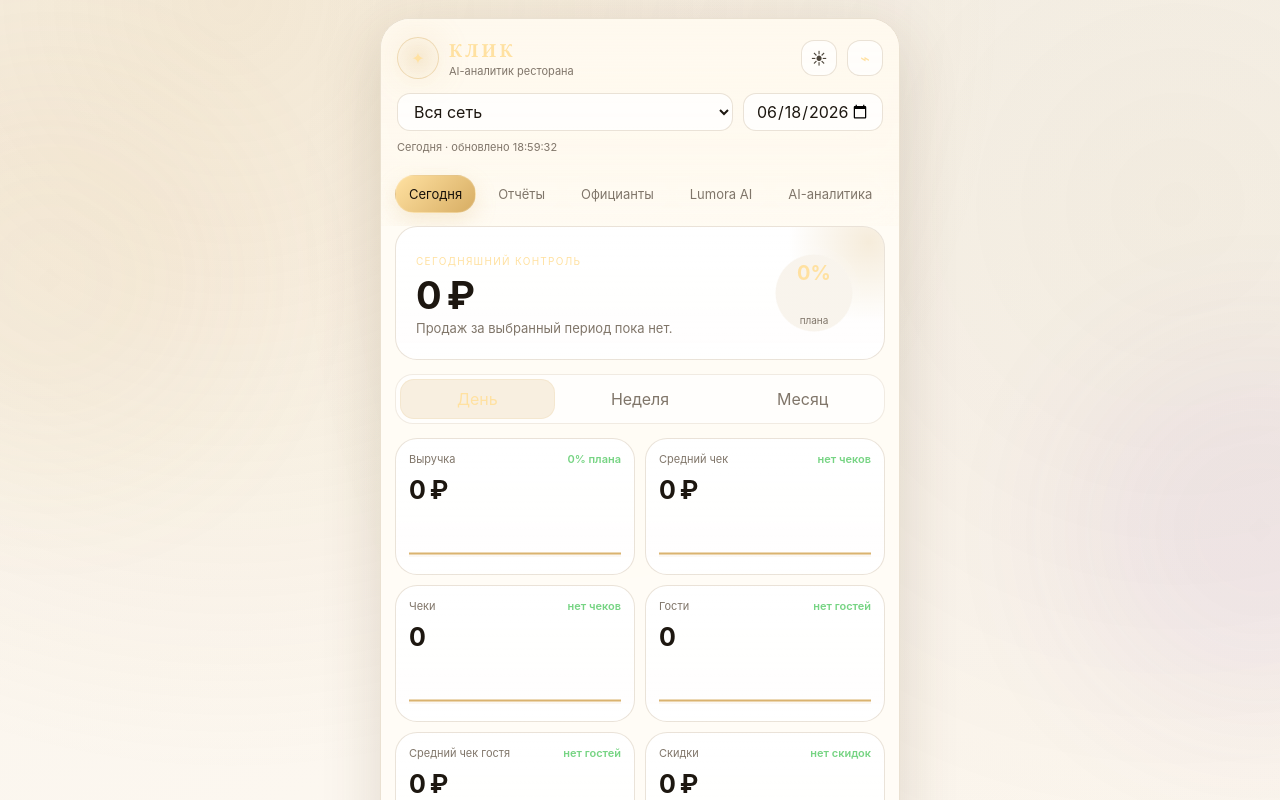
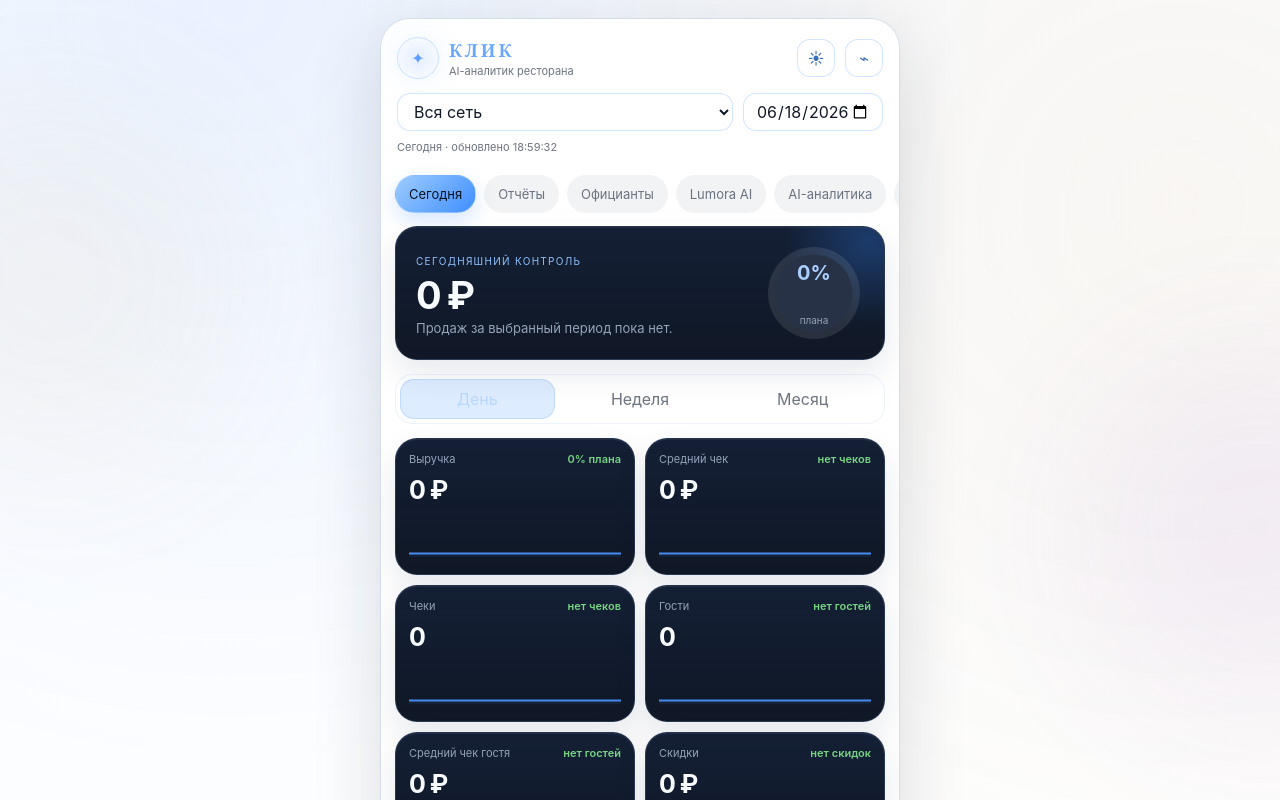
Before and after one commit to vladselydckov-a11y/lumora-2, a Next.js app: page / in a window 1280 px wide. Shown: the top 800 px of the page. Built offline with nearby package versions, Linux system fonts and the light colour scheme.

Commit message:
Update globals.css

```diff
--- a/app/globals.css
+++ b/app/globals.css
@@ -21,15 +21,17 @@
 
 :root[data-theme="light"] {
   color-scheme: light;
-  --bg: #f8f3eb;
-  --bg-2: #fffaf3;
-  --card: rgba(255, 255, 255, 0.90);
-  --card-2: rgba(255, 255, 255, 0.98);
-  --stroke: rgba(137, 102, 47, 0.18);
-  --text: #1d1710;
-  --muted: #80766a;
-  --soft: #4c443a;
-  --shadow: 0 18px 60px rgba(79, 55, 26, 0.16);
+  --bg: #f8f9fc;
+  --bg-2: #ffffff;
+  --card: rgba(10, 18, 33, 0.96);
+  --card-2: rgba(15, 26, 47, 0.98);
+  --stroke: rgba(62, 102, 166, 0.22);
+  --text: #15171c;
+  --muted: #6e7480;
+  --soft: #323844;
+  --accent: #3487ff;
+  --accent-2: #8fc2ff;
+  --shadow: 0 20px 70px rgba(18, 27, 45, 0.14);
 }
 
 :root[data-accent="blue"] {
@@ -68,9 +70,9 @@
 
 :root[data-theme="light"] .lumora-shell {
   background:
-    radial-gradient(circle at 18% 0%, rgba(215, 173, 99, 0.18), transparent 28%),
-    radial-gradient(circle at 92% 8%, rgba(137, 102, 47, 0.08), transparent 34%),
-    linear-gradient(155deg, #f8f3eb, #fffaf3 52%, #f1e7d9);
+    radial-gradient(circle at 18% 0%, rgba(52, 135, 255, 0.08), transparent 28%),
+    radial-gradient(circle at 92% 8%, rgba(215, 173, 99, 0.08), transparent 34%),
+    linear-gradient(155deg, #f9fbff, #ffffff 52%, #f4f7fc);
 }
 :root[data-theme="light"] .ambient { opacity: 0.16; }
 
@@ -87,7 +89,7 @@
   overflow: hidden;
   backdrop-filter: blur(22px);
 }
-:root[data-theme="light"] .app-frame { background: rgba(255, 252, 246, 0.96); }
+:root[data-theme="light"] .app-frame { background: rgba(255, 255, 255, 0.96); }
 
 .topbar {
   padding: 18px 16px 10px;
@@ -98,21 +100,24 @@
   backdrop-filter: blur(24px);
   border-bottom: 1px solid rgba(255,255,255,0.04);
 }
-:root[data-theme="light"] .topbar { background: linear-gradient(180deg, rgba(255, 249, 238, 0.98), rgba(255, 249, 238, 0.78)); }
+:root[data-theme="light"] .topbar { background: linear-gradient(180deg, rgba(255, 255, 255, 0.98), rgba(255, 255, 255, 0.82)); }
 
-.brand-row { display: grid; grid-template-columns: 42px 1fr 36px 36px; gap: 10px; align-items: center; }
-.brand-mark {
+.brand-row { display: grid; grid-template-columns: 42px auto 1fr 38px 38px; gap: 10px; align-items: center; }
+.brand-mark { grid-column: 1;
   width: 42px; height: 42px; border-radius: 50%; display: grid; place-items: center;
   color: var(--accent-2); border: 1px solid rgba(215, 173, 99, 0.38);
   background: radial-gradient(circle, rgba(215, 173, 99, 0.22), rgba(215, 173, 99, 0.04));
   box-shadow: 0 0 34px rgba(215, 173, 99, 0.18);
 }
-.brand-copy strong { display: block; letter-spacing: 0.18em; font-family: Georgia, serif; font-size: 18px; color: var(--accent-2); }
+.brand-copy { grid-column: 2; min-width: 0; }
+.brand-copy strong { display: block; letter-spacing: 0.16em; font-family: Georgia, serif; font-size: 18px; color: var(--accent-2); white-space: nowrap; }
 .brand-copy span { display: block; color: var(--muted); font-size: 11px; margin-top: 2px; }
 .ghost-icon, .notify-btn {
-  border: 1px solid var(--stroke); background: rgba(255,255,255,0.03); border-radius: 13px; height: 36px;
-  display: grid; place-items: center; color: var(--soft);
+  border: 1px solid var(--stroke); background: rgba(255,255,255,0.03); border-radius: 13px; height: 38px; width: 38px; min-width: 38px; max-width: 38px;
+  display: grid; place-items: center; color: var(--soft); justify-self: end;
 }
+.ghost-icon { grid-column: 4; }
+.notify-btn { grid-column: 5; }
 .notify-btn { color: var(--accent-2); }
 
 .filter-row { display: grid; grid-template-columns: 1fr 140px; gap: 10px; margin-top: 14px; }
@@ -131,7 +136,7 @@
   backdrop-filter: blur(18px);
 }
 .top-tabs::-webkit-scrollbar { display: none; }
-:root[data-theme="light"] .top-tabs { background: linear-gradient(180deg, rgba(255, 249, 238, 0.82), rgba(255, 249, 238, 0.45)); }
+:root[data-theme="light"] .top-tabs { background: linear-gradient(180deg, rgba(255, 255, 255, 0.90), rgba(255, 255, 255, 0.62)); }
 .top-tabs button {
   border: 1px solid transparent; background: rgba(255,255,255,0.035); color: var(--muted);
   padding: 10px 13px; border-radius: 999px; white-space: nowrap; font-size: 13px;
@@ -287,7 +292,53 @@
   .filter-row { grid-template-columns: 1fr; }
 }
 
-/* KLIK light theme polish */
+
+/* KLIK light theme: white canvas + dark-blue widgets */
+:root[data-theme="light"] .brand-copy strong { color: #6aa7ff; }
+:root[data-theme="light"] .brand-mark {
+  color: #5d9dff;
+  border-color: rgba(52, 135, 255, 0.22);
+  background: radial-gradient(circle, rgba(52, 135, 255, 0.14), rgba(255,255,255,0.82));
+  box-shadow: 0 0 28px rgba(52, 135, 255, 0.10);
+}
+:root[data-theme="light"] .ghost-icon,
+:root[data-theme="light"] .notify-btn,
+:root[data-theme="light"] .section-action button,
+:root[data-theme="light"] .text-btn {
+  color: #3a6fb8;
+  background: rgba(255, 255, 255, 0.86);
+  border-color: rgba(52, 135, 255, 0.22);
+}
+
+:root[data-theme="light"] .hero-card,
+:root[data-theme="light"] .panel,
+:root[data-theme="light"] .stat-card,
+:root[data-theme="light"] .chat-box,
+:root[data-theme="light"] .chat-input,
+:root[data-theme="light"] .modal {
+  --text: #f8fbff;
+  --muted: #94a3b8;
+  --soft: #cbd5e1;
+  --stroke: rgba(132, 167, 224, 0.20);
+  background: linear-gradient(180deg, rgba(15, 27, 49, 0.98), rgba(8, 16, 31, 0.97)) !important;
+  color: var(--text);
+  border-color: rgba(132, 167, 224, 0.20);
+  box-shadow: inset 0 1px 0 rgba(255,255,255,0.05), 0 14px 32px rgba(20, 42, 77, 0.10);
+}
+:root[data-theme="light"] .hero-card::before {
+  background: radial-gradient(circle, rgba(52, 135, 255, 0.28), transparent 62%);
+}
+:root[data-theme="light"] .stat-card {
+  color: #5b9cff;
+}
+:root[data-theme="light"] .sparkline {
+  color: #4d95ff;
+}
+:root[data-theme="light"] .orb-progress {
+  background: conic-gradient(#3d8dff var(--p), rgba(255,255,255,0.10) 0), radial-gradient(circle, #101b31 58%, transparent 60%);
+  color: #a9d0ff;
+}
+
 :root[data-theme="light"] .period-switch,
 :root[data-theme="light"] .forecast-grid div,
 :root[data-theme="light"] .event-row,
@@ -298,13 +349,39 @@
 :root[data-theme="light"] .category-row,
 :root[data-theme="light"] .dish-line,
 :root[data-theme="light"] .waiter-row,
-:root[data-theme="light"] .control-row {
-  background: rgba(255, 255, 255, 0.66);
-  border-color: rgba(137, 102, 47, 0.12);
+:root[data-theme="light"] .control-row,
+:root[data-theme="light"] .quick-grid button,
+:root[data-theme="light"] .message {
+  background: rgba(255, 255, 255, 0.055);
+  border-color: rgba(132, 167, 224, 0.14);
 }
-:root[data-theme="light"] .ghost-icon,
-:root[data-theme="light"] .notify-btn,
-:root[data-theme="light"] .section-action button,
-:root[data-theme="light"] .text-btn {
-  background: rgba(255, 255, 255, 0.72);
+:root[data-theme="light"] .period-switch button.active {
+  background: rgba(52, 135, 255, 0.16);
+  color: #b8d8ff;
+  box-shadow: inset 0 0 0 1px rgba(52, 135, 255, 0.18);
 }
+:root[data-theme="light"] .top-tabs button {
+  background: rgba(15, 27, 49, 0.05);
+  color: #6b7280;
+}
+:root[data-theme="light"] .top-tabs button.active {
+  color: #07101e;
+  background: linear-gradient(135deg, #9dccff, #3f8fff);
+  box-shadow: 0 8px 20px rgba(52, 135, 255, 0.20);
+}
+:root[data-theme="light"] .filter-row select,
+:root[data-theme="light"] .filter-row input,
+:root[data-theme="light"] .control-screen input,
+:root[data-theme="light"] .control-screen select {
+  color: #111827;
+  background: rgba(255,255,255,0.94);
+  border-color: rgba(52, 135, 255, 0.22);
+}
+:root[data-theme="light"] .message.user {
+  background: linear-gradient(135deg, rgba(52, 135, 255, 0.22), rgba(52, 135, 255, 0.08));
+}
+:root[data-theme="light"] .ai-note,
+:root[data-theme="light"] .plan-card {
+  background: radial-gradient(circle at 0% 0%, rgba(52, 135, 255, 0.18), rgba(255,255,255,0.045));
+  border-color: rgba(52, 135, 255, 0.18);
+}
```
